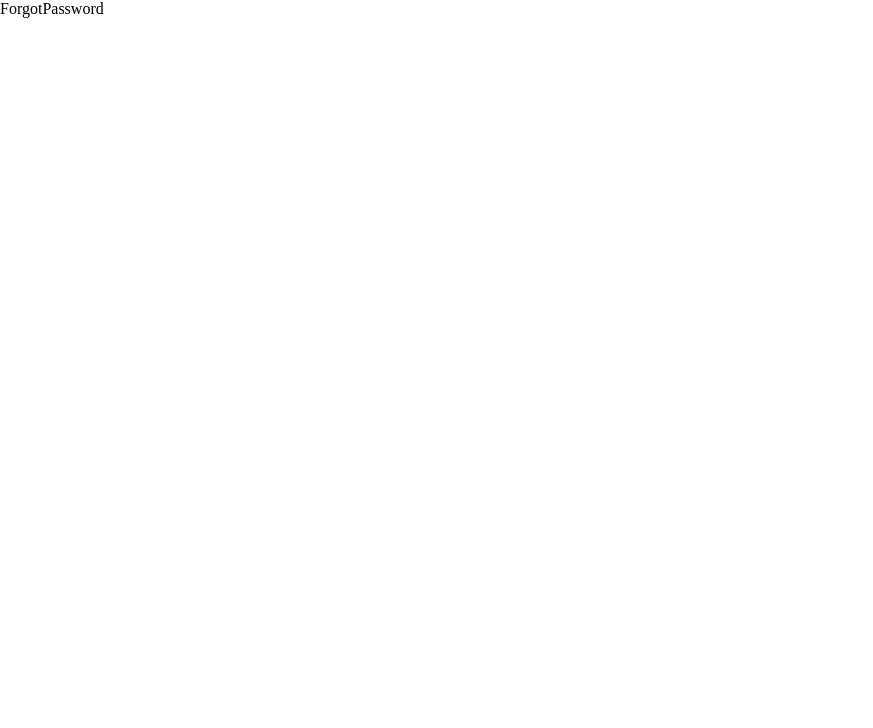
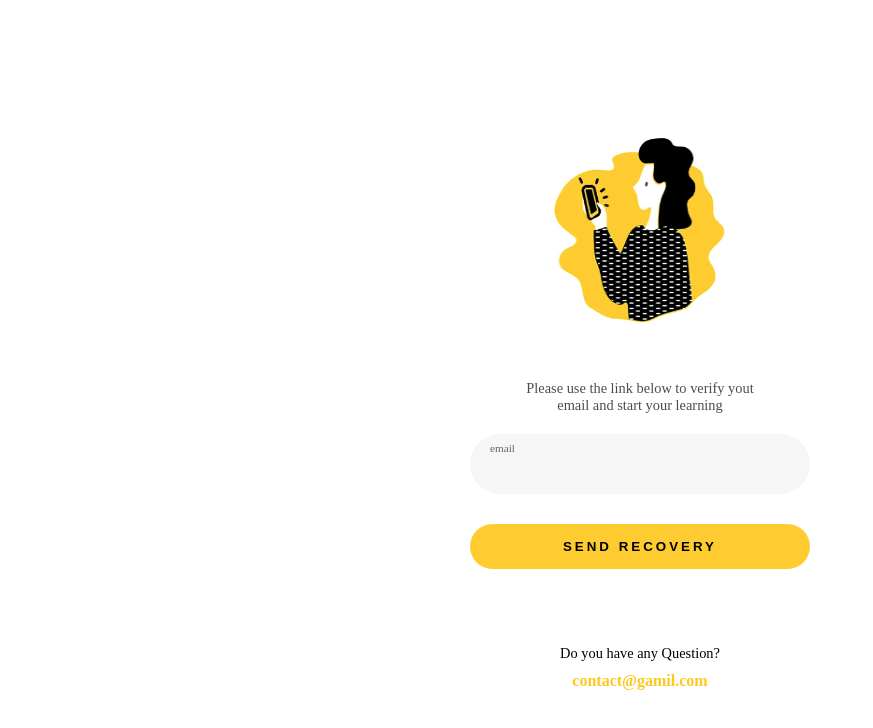
Before and after one commit to DevArthuro/react-advance, a React (Vite) app in the folder 8.Card-english-manager/: page /forgot-password in a window 1280 px wide. Before the commit this address had no page. Shown: the top 728 px of the page, without its empty margins (0-873 px from the left). Built offline with nearby package versions, Linux system fonts and the light colour scheme.

Commit message:
style: forgot password form

```diff
--- /dev/null
+++ b/8.Card-english-manager/src/pages/ForgotPassword/components/CardForgotPassword.tsx
@@ -0,0 +1,30 @@
+import Button from "../../../components/Button";
+import Input from "../../../components/Input";
+import Footer from "./partials/Footer";
+import Header from "./partials/Header";
+
+const CardForgotPassword = () => {
+  return (
+    <div className="forgotpass-form">
+      <Header />
+      <div className="container">
+        <form
+          onSubmit={(e) => {
+            e.preventDefault();
+          }}
+        >
+          <Input
+            className="email"
+            attributes={{ type: "email" }}
+            id="email"
+            title="email"
+          />
+          <Button title="send recovery" attributes={{ type: "submit" }} />
+        </form>
+      </div>
+      <Footer />
+    </div>
+  );
+};
+
+export default CardForgotPassword;
--- /dev/null
+++ b/8.Card-english-manager/src/pages/ForgotPassword/components/partials/Footer.tsx
@@ -0,0 +1,12 @@
+const Footer = () => {
+  return (
+    <div className="form-footer">
+      <div>
+        <p>Do you have any Question?</p>
+        <a href="#">contact@gamil.com</a>
+      </div>
+    </div>
+  );
+};
+
+export default Footer;
--- /dev/null
+++ b/8.Card-english-manager/src/pages/ForgotPassword/components/partials/Header.tsx
@@ -0,0 +1,12 @@
+const Header = () => {
+  return (
+    <div className="form-header">
+      <img src="/forgot-password.png" alt="logo-forgot" />
+      <p>
+        Please use the link below to verify yout email and start your learning
+      </p>
+    </div>
+  );
+};
+
+export default Header;
--- a/8.Card-english-manager/src/pages/ForgotPassword/index.tsx
+++ b/8.Card-english-manager/src/pages/ForgotPassword/index.tsx
@@ -1,5 +1,12 @@
+import CardForgotPassword from "./components/CardForgotPassword";
+import "./sass/index.scss";
+
 const ForgotPassword = () => {
-  return <div>ForgotPassword</div>;
+  return (
+    <div className="forgot">
+      <CardForgotPassword />
+    </div>
+  );
 };
 
 export default ForgotPassword;
--- /dev/null
+++ b/8.Card-english-manager/src/pages/ForgotPassword/sass/index.scss
@@ -0,0 +1,64 @@
+.forgot {
+  width: 100vw;
+  height: 100vh;
+  position: relative;
+  .forgotpass-form {
+    position: absolute;
+    top: 50%;
+    left: 50%;
+    transform: translate(-50%, -50%);
+    width: 100%;
+    max-width: 380px;
+    height: 640px;
+    padding: 30px 20px;
+    display: grid;
+    grid-template-rows: auto 1fr 1fr;
+    .form-header {
+      display: flex;
+      flex-direction: column;
+      gap: 50px;
+      justify-content: center;
+      align-items: center;
+      padding: 20px 30px;
+      img {
+        width: 200px;
+        height: 200px;
+      }
+      p {
+        font-size: 0.9rem;
+        text-align: center;
+        opacity: 0.7;
+        padding: 0 10px;
+      }
+    }
+    .container {
+      form {
+        display: flex;
+        flex-direction: column;
+        gap: 30px;
+        button {
+          height: 45px;
+        }
+      }
+    }
+    .form-footer {
+      display: flex;
+      flex-direction: column;
+      justify-content: flex-end;
+      div {
+        text-align: center;
+        display: flex;
+        flex-direction: column;
+        gap: 10px;
+        p {
+          font-size: 0.9rem;
+        }
+        a {
+          font-weight: bolder;
+          text-decoration: none;
+          color: #ffc821;
+        }
+      }
+    }
+  }
+}
```
Also changed, not shown: 8.Card-english-manager/src/components/InputText.tsx (deleted, +0 -23 lines).
